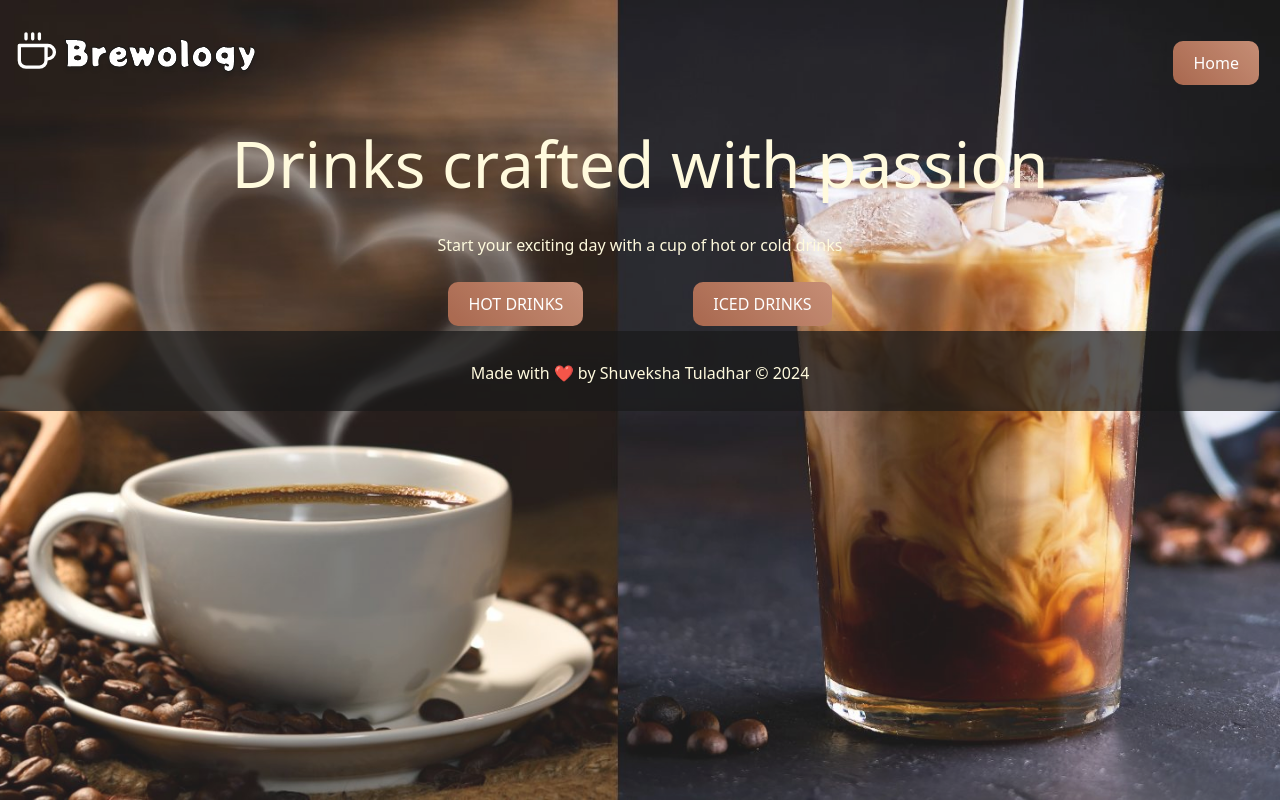
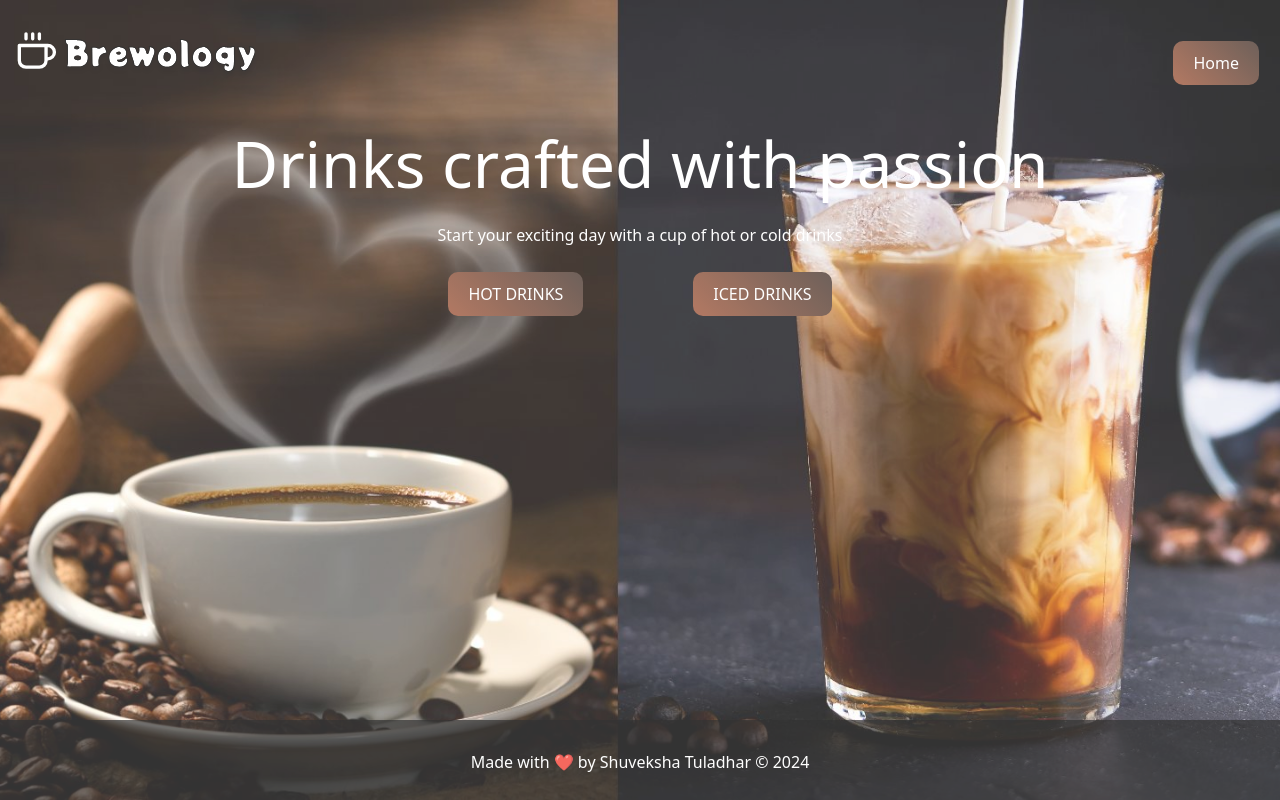
Before and after one commit to shuveksha-tuladhar/brewology, a React (Vite) app: page / in a window 1280 px wide. Built offline with nearby package versions, Linux system fonts and the light colour scheme.

Commit message:
feat(#1): Refactored Home page with footer component and updated css

```diff
--- /dev/null
+++ b/src/components/Footer.css
@@ -0,0 +1,13 @@
+.footer {
+    background-color: rgba(0, 0, 0, 0.7);
+    color: #fffada;
+    text-align: center;
+    padding: 10px 0;
+    width: 100%;
+    position: fixed;
+    bottom: 0;
+    z-index: 1000;
+    display: flex;
+    justify-content: center;
+    align-items: center;
+  }
--- /dev/null
+++ b/src/components/Footer.jsx
@@ -0,0 +1,11 @@
+import "./Footer.css";
+
+export function Footer() {
+  return (
+    <footer className="footer">
+      <p>
+        Made with ❤️ by Shuveksha Tuladhar &copy; {new Date().getFullYear()}
+      </p>
+    </footer>
+  );
+}
--- a/src/pages/Home.css
+++ b/src/pages/Home.css
@@ -11,26 +11,28 @@
 }
 
 .bg-image {
-  background-image: url("../../public/background.jpg");
+  background-image: url("/background.jpg");
   height: 100vh;
   background-size: cover;
   background-position: center;
   background-repeat: no-repeat;
-  opacity: 0.9;
+  opacity: 0.8;
 }
 
 h1 {
-  color: #fffada;
+  color: white;
   font-size: 4rem;
-  margin-bottom: 20px;
+  /* margin-bottom: 20px; */
   padding-top: 20px;
+  opacity: 1;
 }
 
 p {
-  color: #fffada;
+  color: white;
   font-size: 1rem;
   margin-top: 10px;
   padding-top: 10px;
+  opacity: 1;
 }
 
 .button-group {
@@ -43,7 +45,7 @@ p {
 }
 
 .drink-button {
-  background: linear-gradient(45deg, #a0583c, #c08267);
+  background: linear-gradient(45deg, #a0583c, #4a3931);
   border: none;
   color: white;
   padding: 10px 20px;
@@ -58,14 +60,6 @@ p {
   background: linear-gradient(45deg, #c08267, #a0583c);
 }
 
-.footer {
-  background-color: rgba(0, 0, 0, 0.7);
-  color: #fffada;
-  text-align: center;
-  padding: 10px 0;
-  width: 100%;
-  position: sticky;
-}
 
 /* Responsive design */
 @media (max-width: 768px) {
--- a/src/pages/Home.jsx
+++ b/src/pages/Home.jsx
@@ -1,5 +1,6 @@
 import { useNavigate } from "react-router-dom";
 import "./Home.css";
+import { Footer } from "../components/Footer";
 
 export function Home() {
   const navigate = useNavigate();
@@ -33,11 +34,7 @@ export function Home() {
             ICED DRINKS
           </button>
         </div>
-        <footer className="footer">
-          <p>
-            Made with ❤️ by Shuveksha Tuladhar &copy; {new Date().getFullYear()}
-          </p>
-        </footer>
+        <Footer/>
       </div>
     </div>
   );
```
Also changed, not shown: 1 other file (tests, documents, lock files or other folders).
